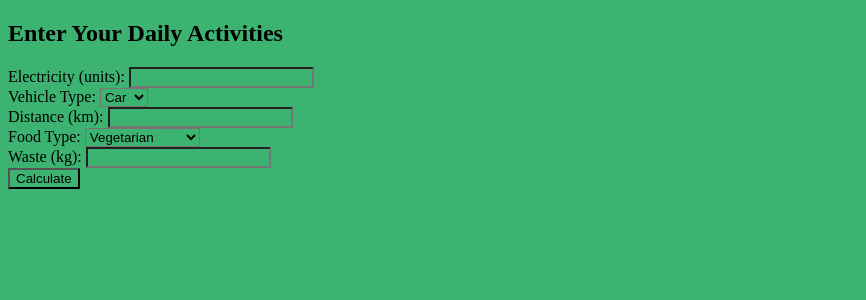
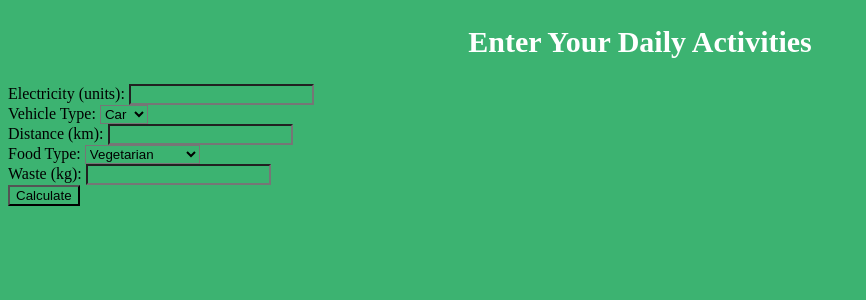
Before and after one commit to prajwaljadhav9793/EcoTracker, a Flask app: page /dashboard in a window 1280 px wide. Shown: the top 300 px of the page, without its empty margins (0-866 px from the left). Run offline with Flask 3, Linux system fonts and the light colour scheme.

Commit message:
dash css new

```diff
--- a/static/css/dashboard.css
+++ b/static/css/dashboard.css
@@ -1,3 +1,10 @@
 *{
     background-color: mediumseagreen;
 }
+h2{
+    color: white;
+    text-align: center;
+    font-size: 30px;
+    font-weight: bold;
+    text-decoration: none;
+}
```
